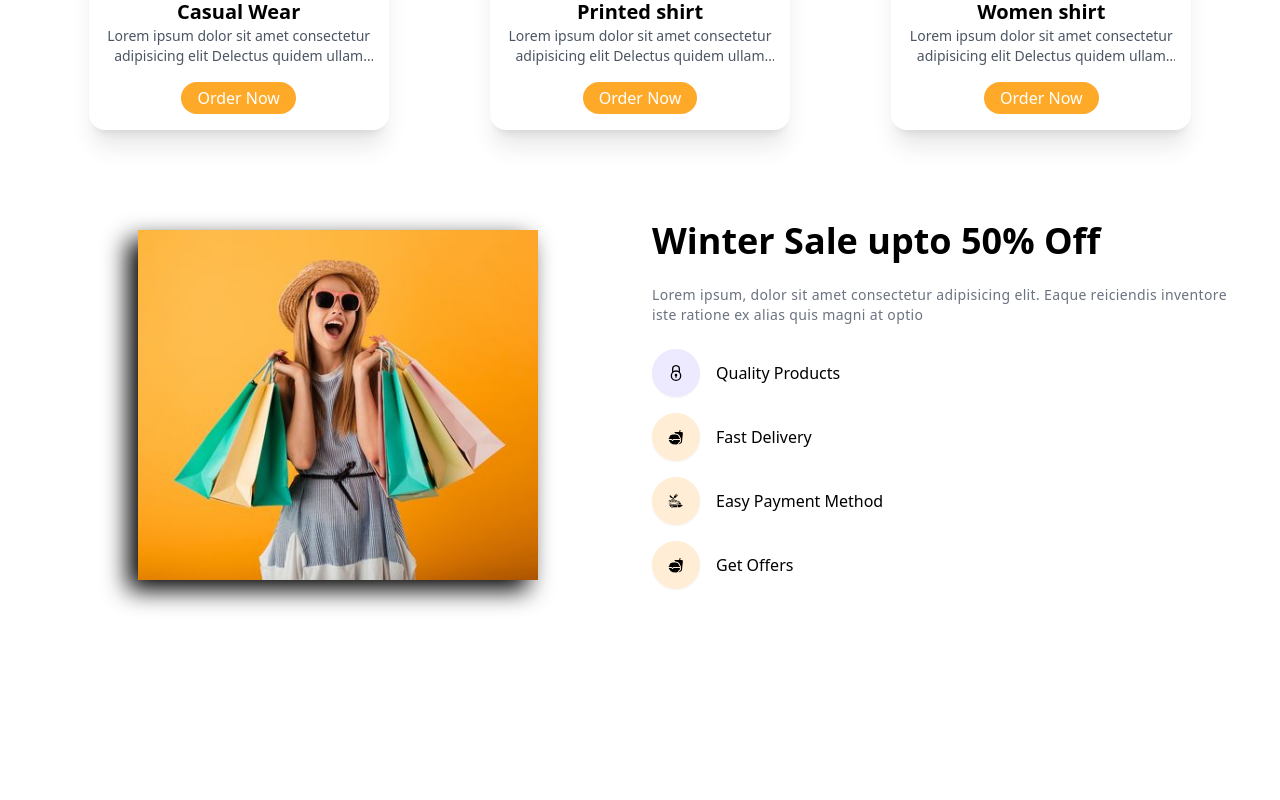
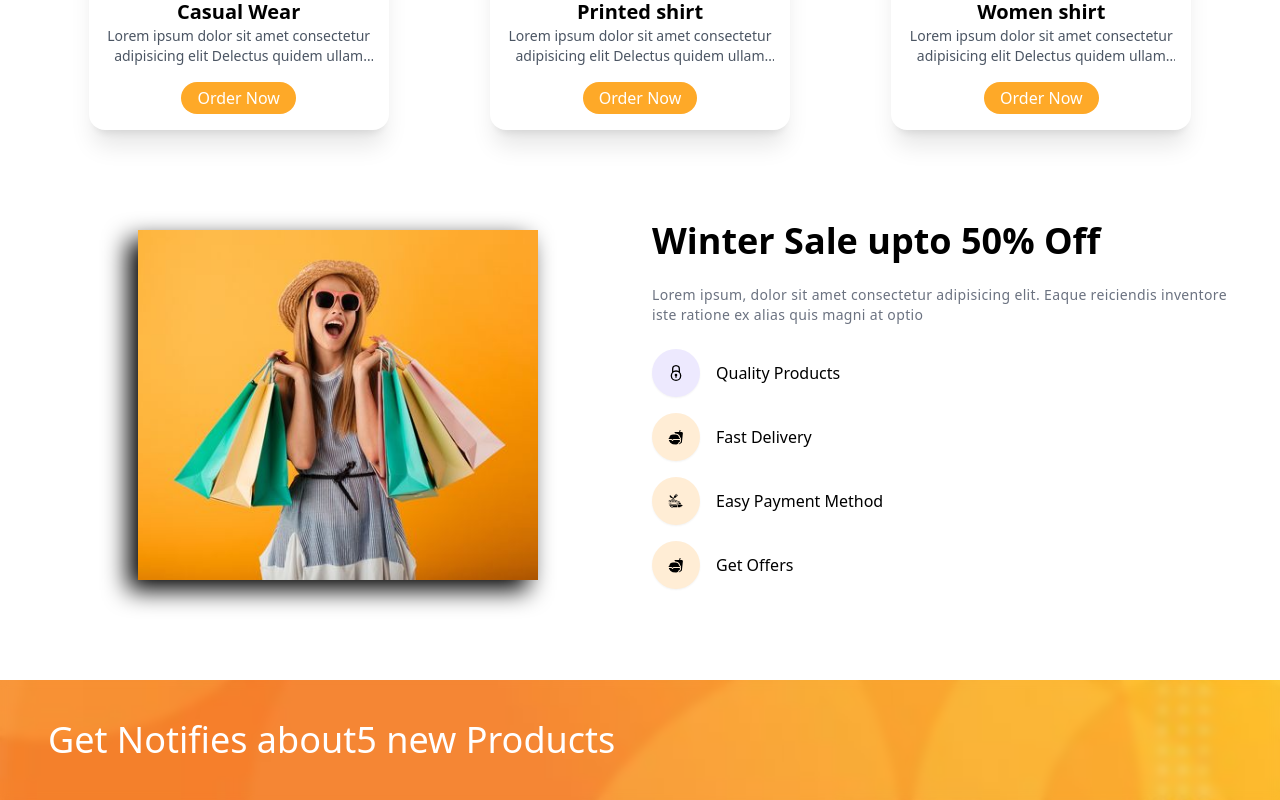
Before and after one commit to Ab3467/Ecommerce-webSite, a React (Create React App) app in the folder ecommerce/: page / in a window 1280 px wide. Shown: the part 1561-2361 px from the top of the page. Before the commit the page ends 2265 px from the top, so only its background shows below. Built offline with nearby package versions, Linux system fonts and the light colour scheme.

Commit message:
Changes:

```diff
--- a/ecommerce/src/components/Subscribe/Subscribe.js
+++ b/ecommerce/src/components/Subscribe/Subscribe.js
@@ -16,8 +16,8 @@ export default function Subscribe() {
     className=" bg-gray-100 dark:bg-gray-800 text-white"
     style={BannerImg}>
       <div className="">
-        <div className="">
-          Get Notifies about5 new Products
+        <div className=" container backdrop-blur-sm py-10">
+          <h1 className=" text-2xl text-center sm:text-left sm:text-4xl">Get Notifies about5 new Products </h1>
         </div>
       </div>
     </div>
```
